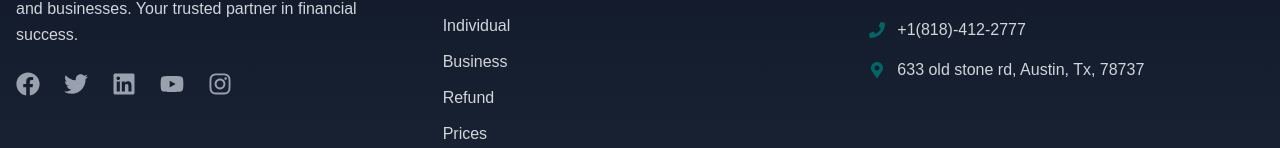
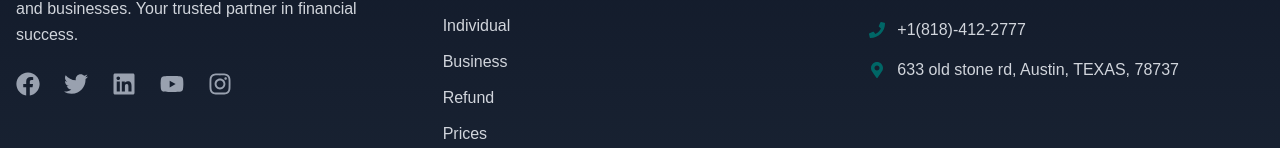
Before and after one commit to 18ShivaRam/ct_withrefer, a Next.js app: page /contact in a window 1280 px wide. Shown: the part 1537-1685 px from the top of the page. Built offline with nearby package versions, Linux system fonts and the light colour scheme.

Commit message:
tx->texas

```diff
--- a/src/app/contact/ContactClient.tsx
+++ b/src/app/contact/ContactClient.tsx
@@ -79,7 +79,7 @@ export default function ContactPage() {
   };
 
   const contactInfo = {
-    address: "633 old stone rd, Austin, Tx, 78737",
+    address: "633 old stone rd, Austin, TEXAS, 78737",
     phone: "+1(818)-412-2777",
     email: "admin@cognitaxes.com"
   };
--- a/src/components/layout/Footer.tsx
+++ b/src/components/layout/Footer.tsx
@@ -136,7 +136,7 @@ const Footer = () => {
               </a>
               <div className="flex items-center justify-center md:justify-start space-x-3 text-gray-300 group">
                 <FaMapMarkerAlt className="text-[#006666] group-hover:scale-110 transition-transform duration-300" />
-                <span>633 old stone rd, Austin, Tx, 78737</span>
+                <span>633 old stone rd, Austin, TEXAS, 78737</span>
               </div>
             </div>
           </div>
```
